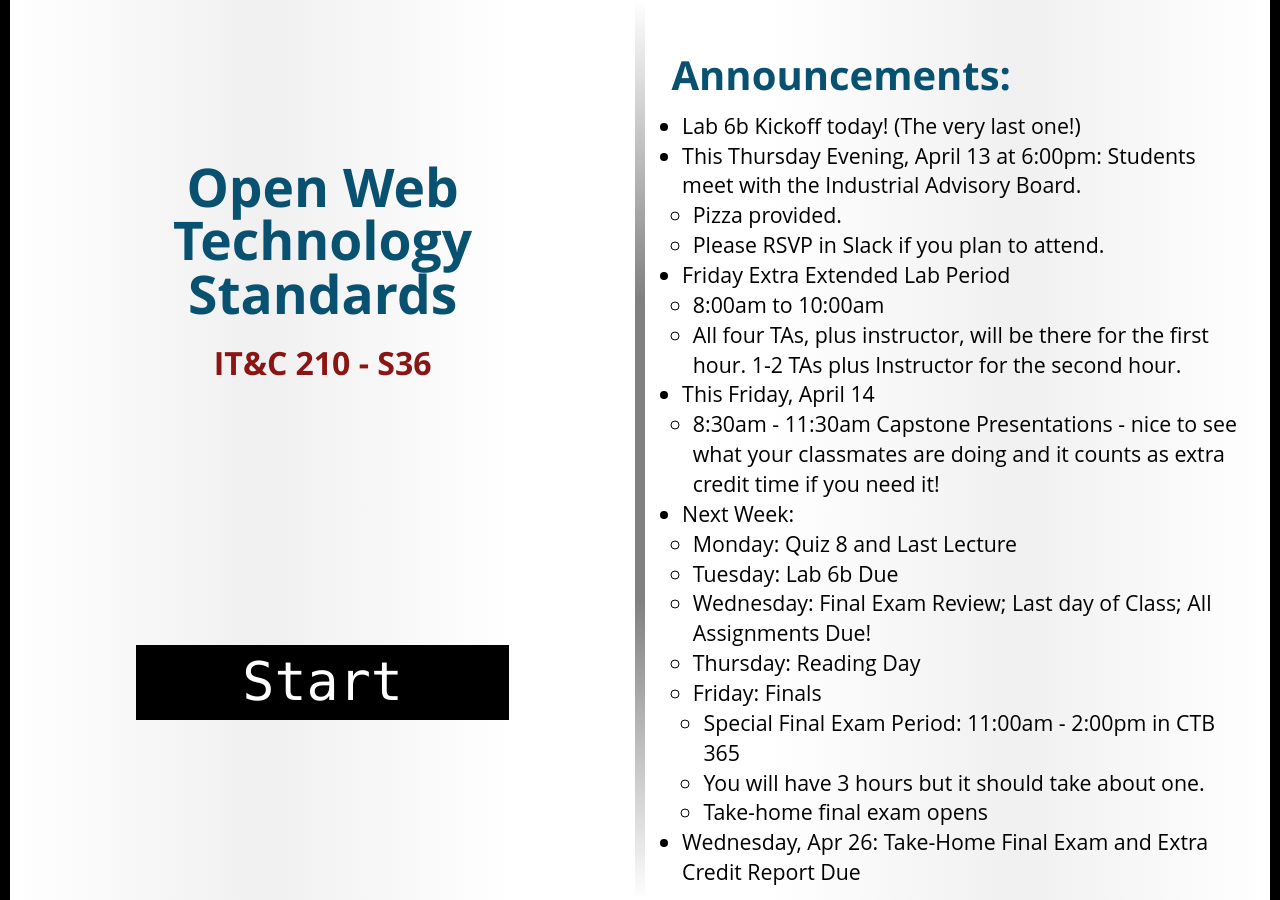
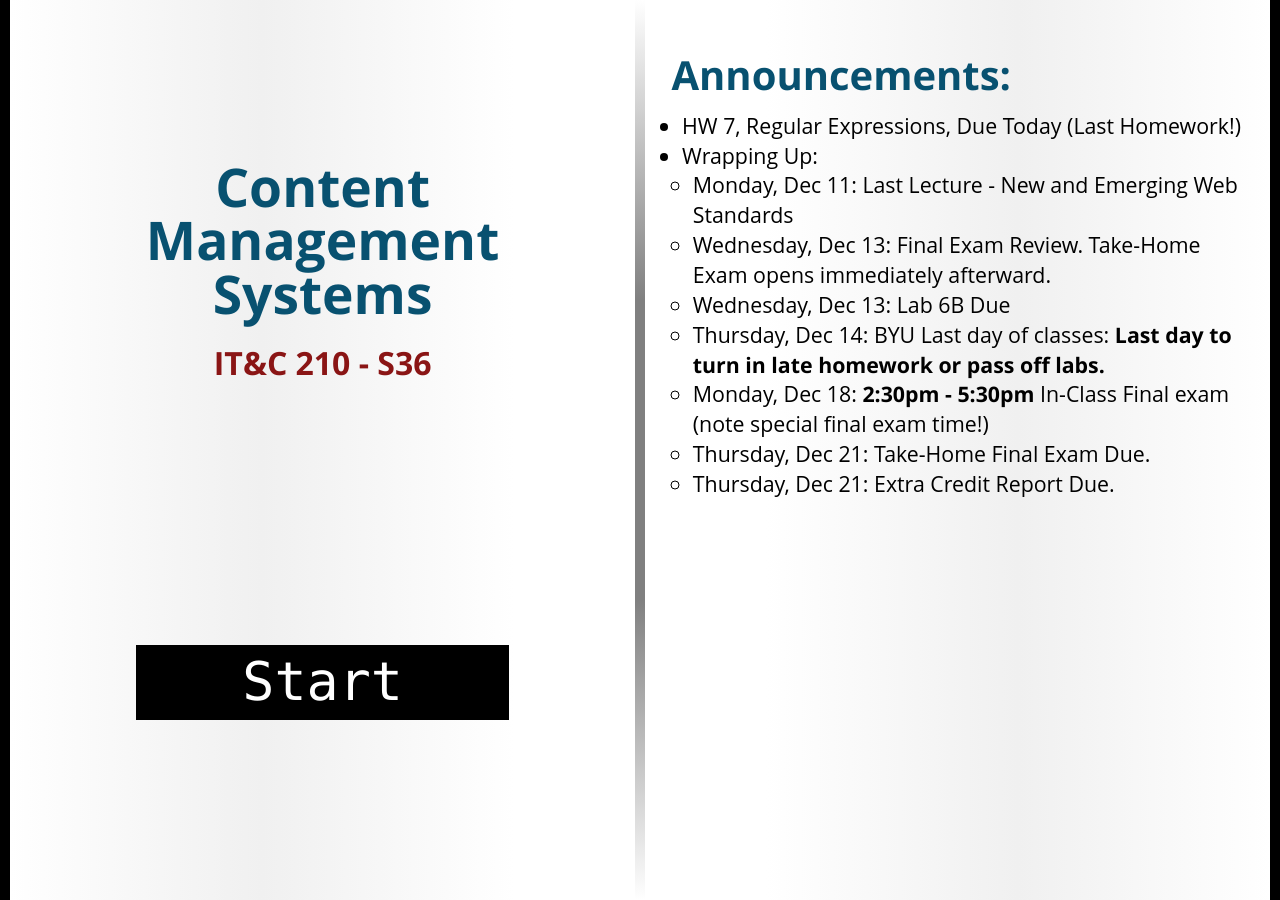
Before and after one commit to BYU-ITC-210/BYU-ITC-210.github.io, a Jekyll site: the page built from _welcome/S36.md, in a window 1280 px wide. Built offline with Jekyll 4.4.1, drawn with Linux system fonts in a browser that asks for light colours; some web fonts are replaced.

Commit message:
Welcome S36

```diff
--- a/_welcome/S36.md
+++ b/_welcome/S36.md
@@ -1,24 +1,14 @@
 ---
-title: Open Web Technology Standards
+title: Content Management Systems
 session: S36
 ---
 
-* Lab 6b Kickoff today! (The very last one!)
-* This Thursday Evening, April 13 at 6:00pm: Students meet with the Industrial Advisory Board.
-    * Pizza provided.
-    * Please RSVP in Slack if you plan to attend.
-* Friday Extra Extended Lab Period
-    * 8:00am to 10:00am
-    * All four TAs, plus instructor, will be there for the first hour. 1-2 TAs plus Instructor for the second hour.
-* This Friday, April 14
-    * 8:30am - 11:30am Capstone Presentations - nice to see what your classmates are doing and it counts as extra credit time if you need it!
-* Next Week:
-    * Monday: Quiz 8 and Last Lecture
-    * Tuesday: Lab 6b Due
-    * Wednesday: Final Exam Review; Last day of Class; All Assignments Due!
-    * Thursday: Reading Day
-    * Friday: Finals
-        * Special Final Exam Period: 11:00am - 2:00pm in CTB 365
-        * You will have 3 hours but it should take about one.
-        * Take-home final exam opens
-* Wednesday, Apr 26: Take-Home Final Exam and Extra Credit Report Due
+* HW 7, Regular Expressions, Due Today (Last Homework!)
+* Wrapping Up:
+    * Monday, Dec 11: Last Lecture - New and Emerging Web Standards
+    * Wednesday, Dec 13: Final Exam Review. Take-Home Exam opens immediately afterward.
+    * Wednesday, Dec 13: Lab 6B Due
+    * Thursday, Dec 14: BYU Last day of classes: **Last day to turn in late homework or pass off labs.**
+    * Monday, Dec 18: **2:30pm - 5:30pm** In-Class Final exam (note special final exam time!)
+    * Thursday, Dec 21: Take-Home Final Exam Due.
+    * Thursday, Dec 21: Extra Credit Report Due.
```
